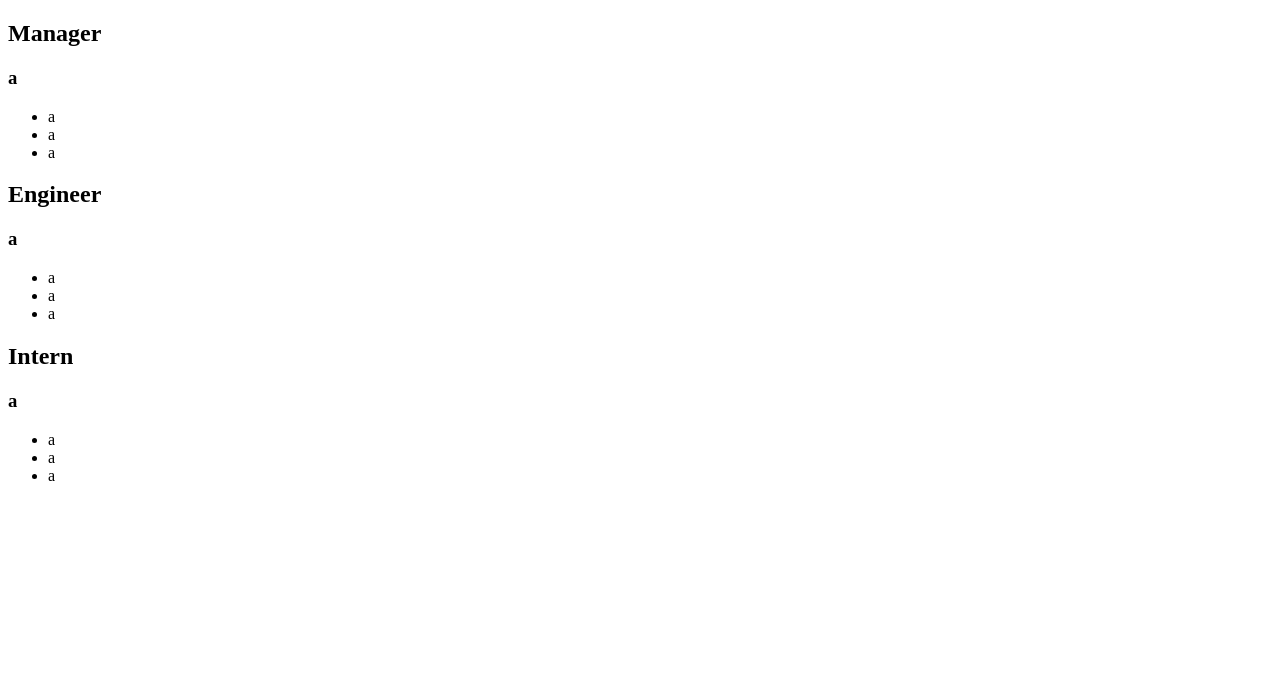
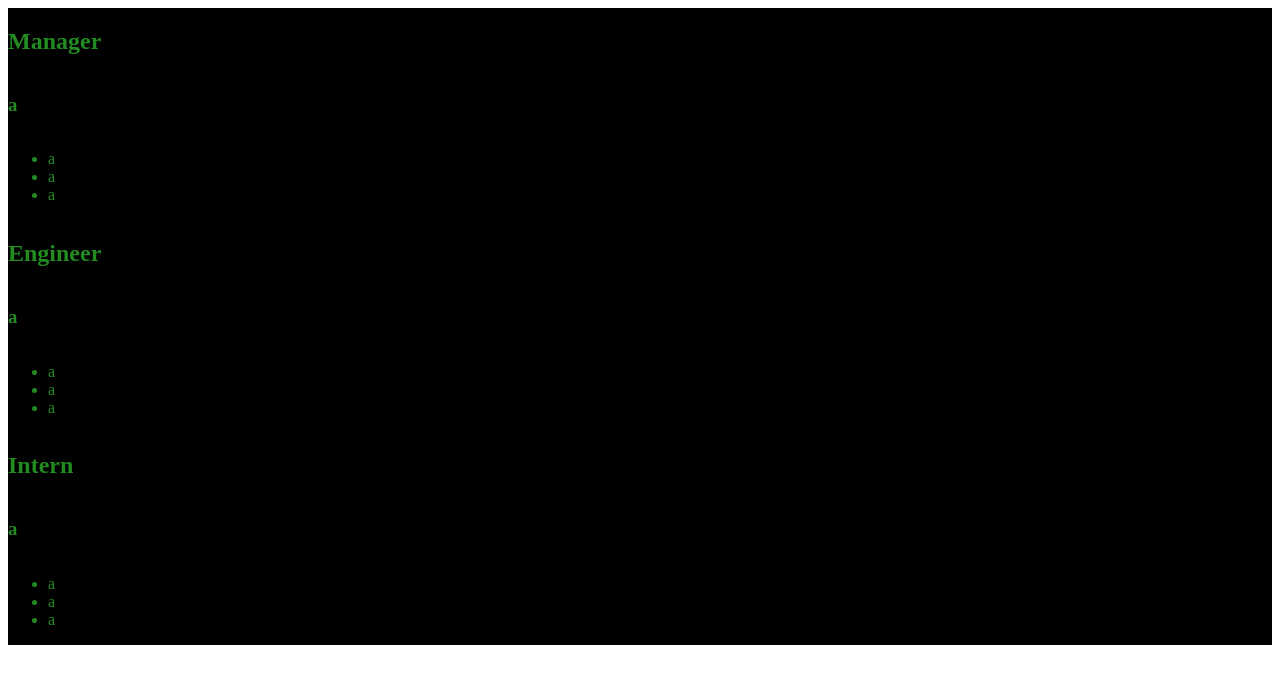
Before and after one commit to AJNewDay/TeamProfileBuilder, a website: page index.html in a window 1280 px wide. Drawn offline with Linux system fonts and the light colour scheme.

Commit message:
Feb6 1:08

```diff
--- a/index.html
+++ b/index.html
@@ -1,44 +1,41 @@
 <!DOCTYPE html>
 <html lang="en">
   <head>
-  <meta charset="UTF-8">
-  <meta http-equiv="X-UA-Compatible" content="IE=edge">
-  <meta name="viewport" content="width=device-width, initial-scale=1.0">
+    <link rel="stylesheet" href="stylesheet.css" />
+    <meta charset="UTF-8" />
+    <meta http-equiv="X-UA-Compatible" content="IE=edge" />
+    <meta name="viewport" content="width=device-width, initial-scale=1.0" />
     <title>Document</title>
   </head>
   <body>
-
-  <div>
+    <div class="card">
       <h2>Manager</h2>
       <h3>a</h3>
       <ul>
         <li>a</li>
         <li>a</li>
         <li>a</li>
-
+      </ul>
     </div>
 
-
-  <div>
+    <div class="card">
       <h2>Engineer</h2>
       <h3>a</h3>
       <ul>
         <li>a</li>
         <li>a</li>
         <li>a</li>
-
+      </ul>
     </div>
 
-
-  <div>
+    <div class="card">
       <h2>Intern</h2>
       <h3>a</h3>
       <ul>
         <li>a</li>
         <li>a</li>
         <li>a</li>
-
+      </ul>
     </div>
-
   </body>
 </html>
--- a/stylesheet.css
+++ b/stylesheet.css
@@ -0,0 +1,5 @@
+.card {
+  display: grid;
+  background-color: black;
+  color: forestgreen;
+}
```
Lines whose indentation alone changed are shown as unchanged.
